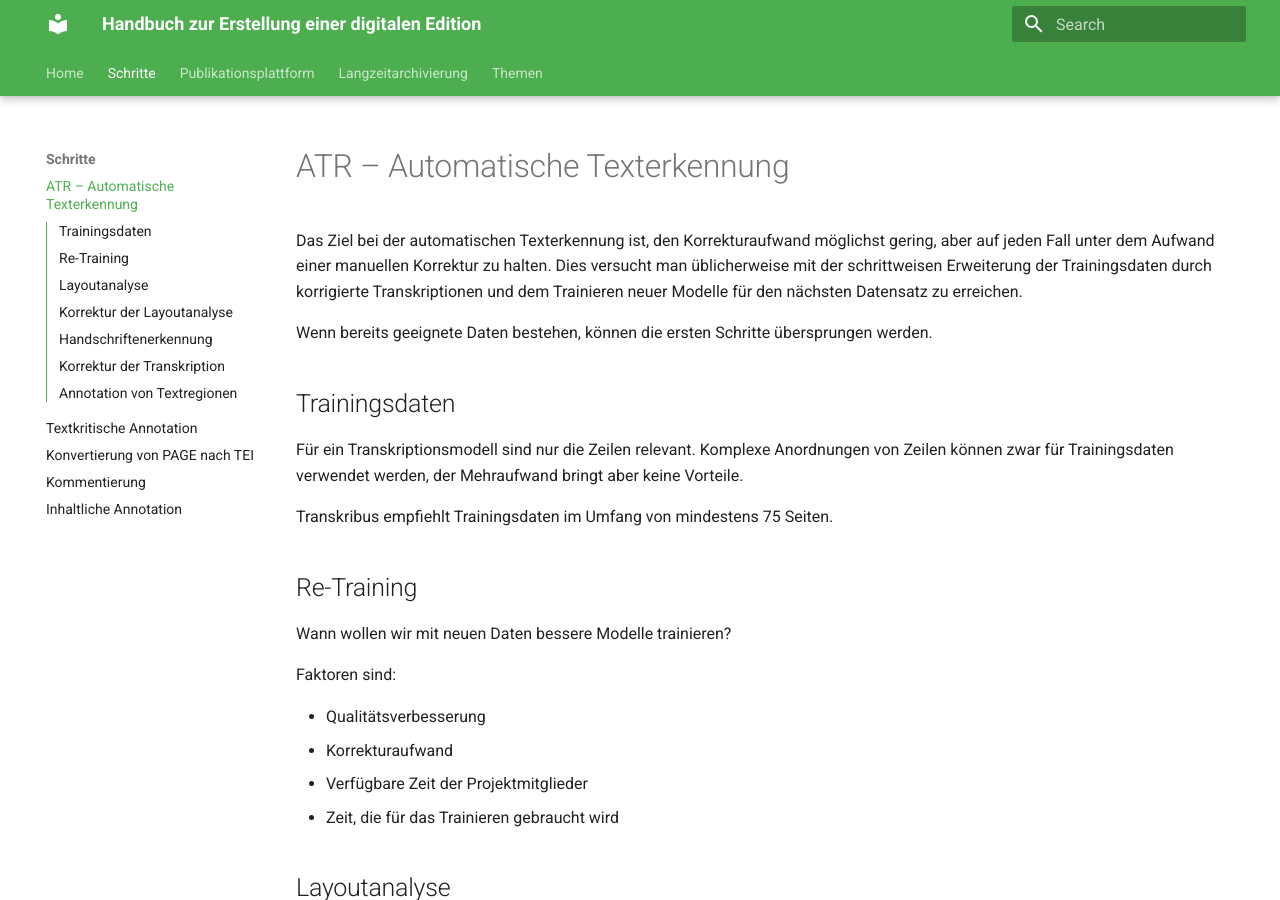
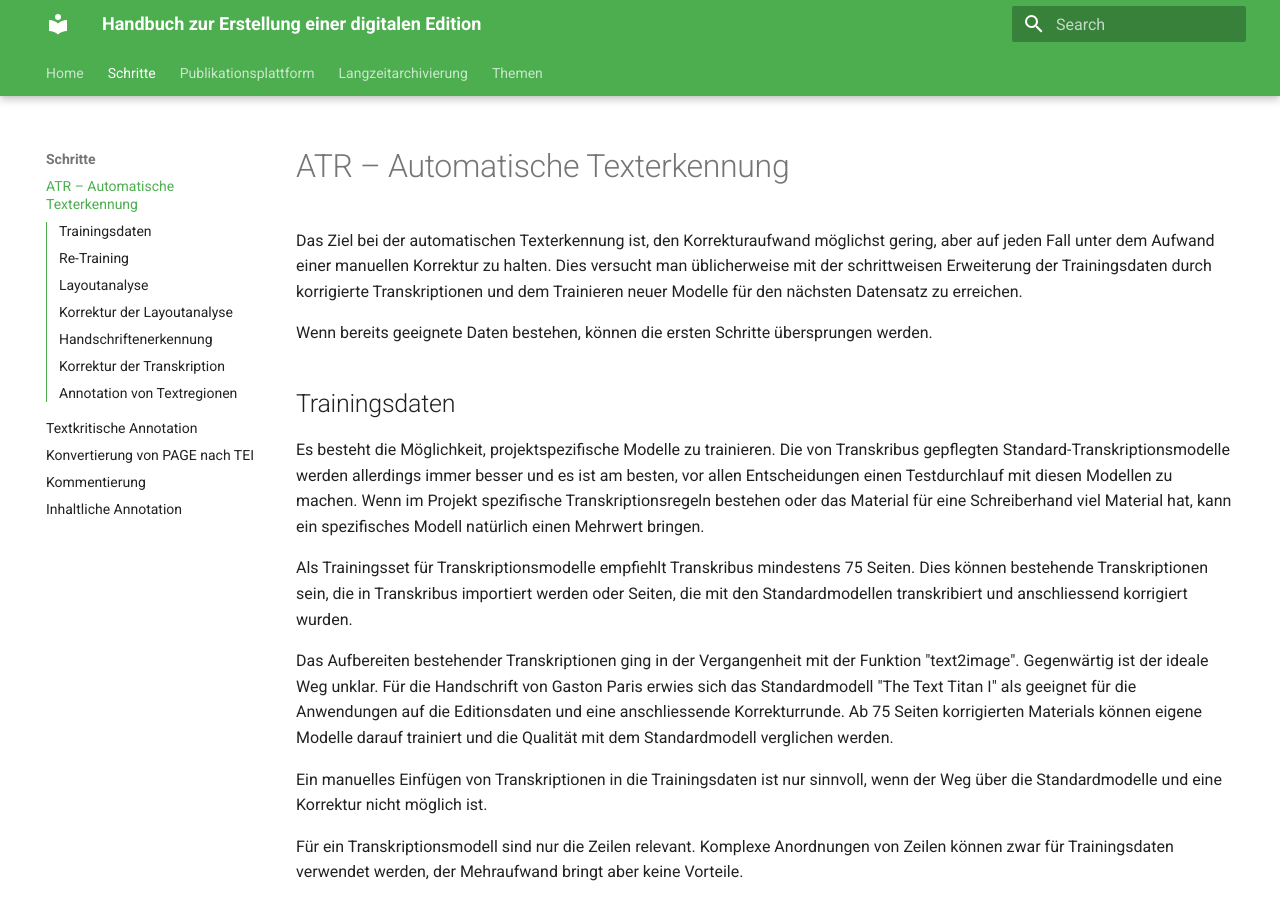
Before and after one commit to zde-uzh/proto4diged-handbook, an MkDocs documentation site: the page built from docs/steps/atr.md, in a window 1280 px wide and 900 px high. Built offline with MkDocs 1.6.1 and Material for MkDocs 9.7.7, drawn with Linux system fonts in a browser that asks for light colours.

Commit message:
clarification about custom atr models

```diff
--- a/docs/steps/atr.md
+++ b/docs/steps/atr.md
@@ -9,10 +9,21 @@
 
 ## Trainingsdaten
 
+Es besteht die Möglichkeit, projektspezifische Modelle zu trainieren.
+Die von Transkribus gepflegten Standard-Transkriptionsmodelle werden allerdings immer besser und es ist am besten, vor allen Entscheidungen einen Testdurchlauf mit diesen Modellen zu machen.
+Wenn im Projekt spezifische Transkriptionsregeln bestehen oder das Material für eine Schreiberhand viel Material hat, kann ein spezifisches Modell natürlich einen Mehrwert bringen.
+
+Als Trainingsset für Transkriptionsmodelle empfiehlt Transkribus mindestens 75 Seiten.
+Dies können bestehende Transkriptionen sein, die in Transkribus importiert werden oder Seiten, die mit den Standardmodellen transkribiert und anschliessend korrigiert wurden.
+
+Das Aufbereiten bestehender Transkriptionen ging in der Vergangenheit mit der Funktion "text2image". Gegenwärtig ist der ideale Weg unklar.
+Für die Handschrift von Gaston Paris erwies sich das Standardmodell "The Text Titan I" als geeignet für die Anwendungen auf die Editionsdaten und eine anschliessende Korrekturrunde.
+Ab 75 Seiten korrigierten Materials können eigene Modelle darauf trainiert und die Qualität mit dem Standardmodell verglichen werden.
+
+Ein manuelles Einfügen von Transkriptionen in die Trainingsdaten ist nur sinnvoll, wenn der Weg über die Standardmodelle und eine Korrektur nicht möglich ist.
+
 Für ein Transkriptionsmodell sind nur die Zeilen relevant.
 Komplexe Anordnungen von Zeilen können zwar für Trainingsdaten verwendet werden, der Mehraufwand bringt aber keine Vorteile.
-
-Transkribus empfiehlt Trainingsdaten im Umfang von mindestens 75 Seiten.
 
 ## Re-Training
 
```
